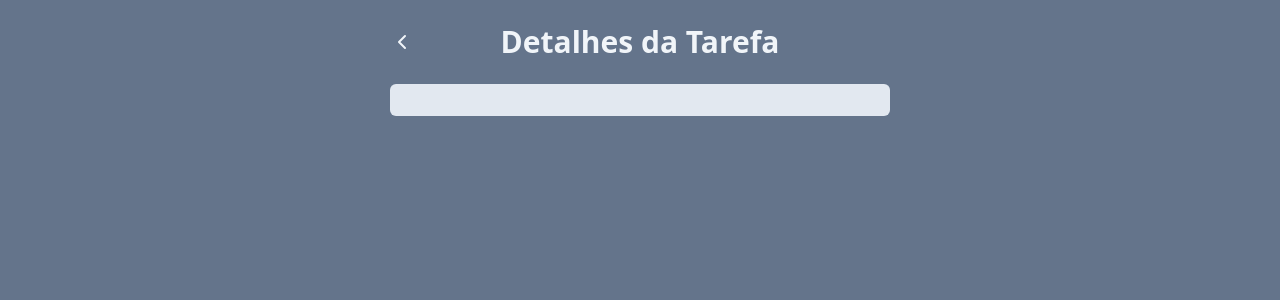
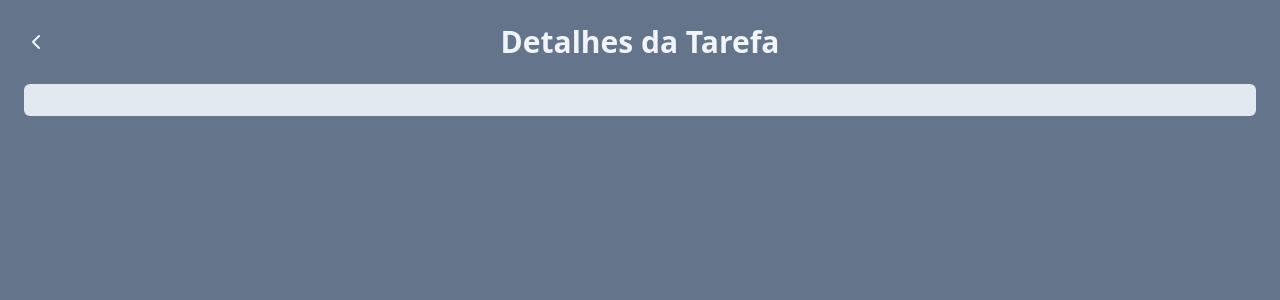
Before and after one commit to Paulozambeze21/Primeiro-projeto-react, a React (Vite) app: page /task in a window 1280 px wide. Shown: the top 300 px of the page. Built offline with nearby package versions, Linux system fonts and the light colour scheme.

Commit message:
fix: taskpage full width layout

```diff
--- a/src/pages/TaskPage.jsx
+++ b/src/pages/TaskPage.jsx
@@ -8,7 +8,7 @@
   const description = searchParams.get("description");
   return (
     <div className="h-screen w-screen bg-slate-500 p-6">
-      <div className="w-[500px] mx-auto space-y-4">
+      <div className="w-[900] mx-auto space-y-4">
         <div className="flex justify-center relative mb-6">
           <button
             onClick={() => navigate(-1)}
```
